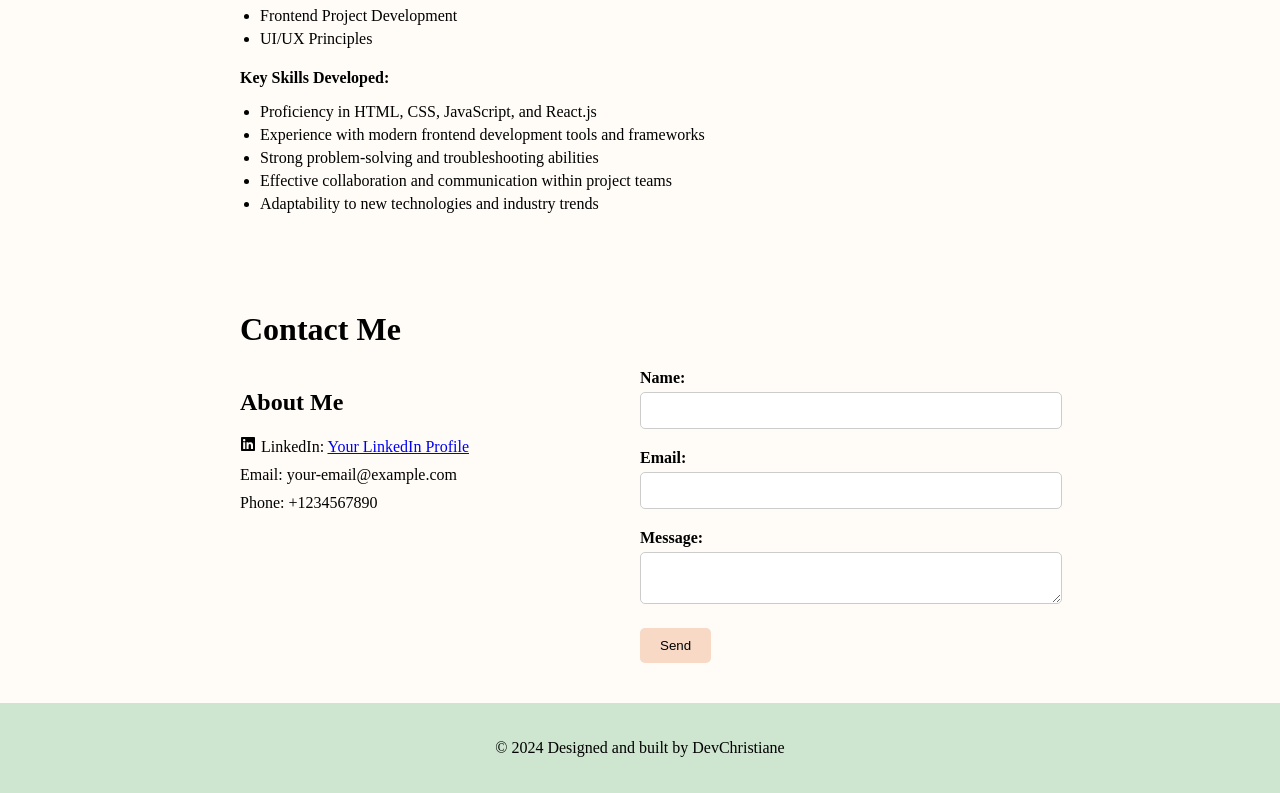
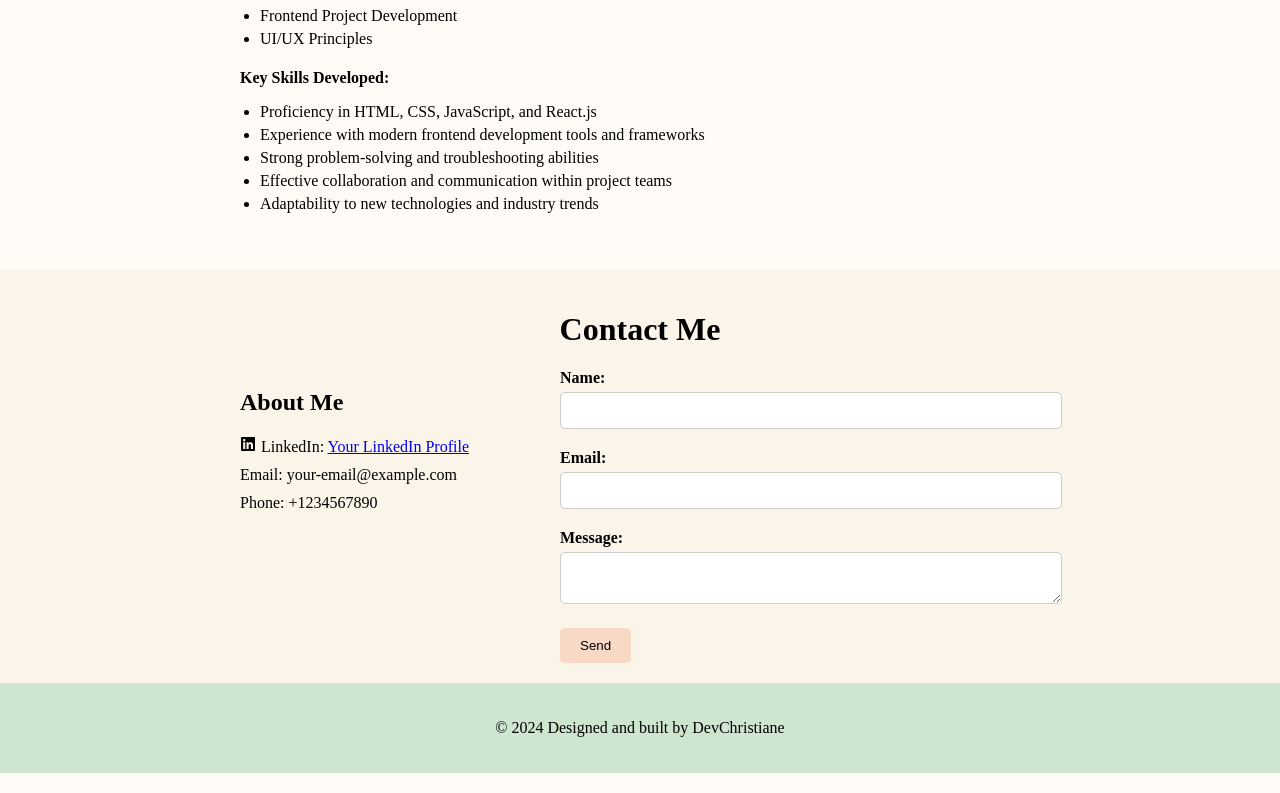
Before and after one commit to cdragvik/christiane, a React (Create React App) app: page / in a window 1280 px wide. Shown: the part 2292-3085 px from the top of the page. Built offline with nearby package versions, Linux system fonts and the light colour scheme; a small style sheet from the web is missing.

Commit message:
Styling contacts

```diff
--- a/src/components/ContactForm.js
+++ b/src/components/ContactForm.js
@@ -2,8 +2,9 @@ import React, { useState } from 'react';
 import styled from 'styled-components';
 
 const FormContainer = styled.div`
-  max-width: 400px;
-  width: 100%;
+  width: 60%;
+  max-width: 600px;
+
 `;
 
 const FormGroup = styled.div`
--- a/src/pages/Contact.js
+++ b/src/pages/Contact.js
@@ -8,20 +8,20 @@ import { FaLinkedin, FaEnvelope, FaPhone } from 'react-icons/fa';
 const SectionContainer = styled.div`
   display: flex;
   flex-direction: column;
-  max-width: 800px;
-  margin: auto;
   padding: 20px;
+  background-color: #f9f1e4b8;
+  align-items: center;
 `;
 
 const Section = styled.div`
-  margin-bottom: 20px;
   display: flex;
   flex-direction: column;
+  width: 800px;
+  margin: auto;
 
   @media (min-width: 768px) {
     flex-direction: row;
     justify-content: space-between;
-    align-items: flex-start;
   }
 `;
 
```
